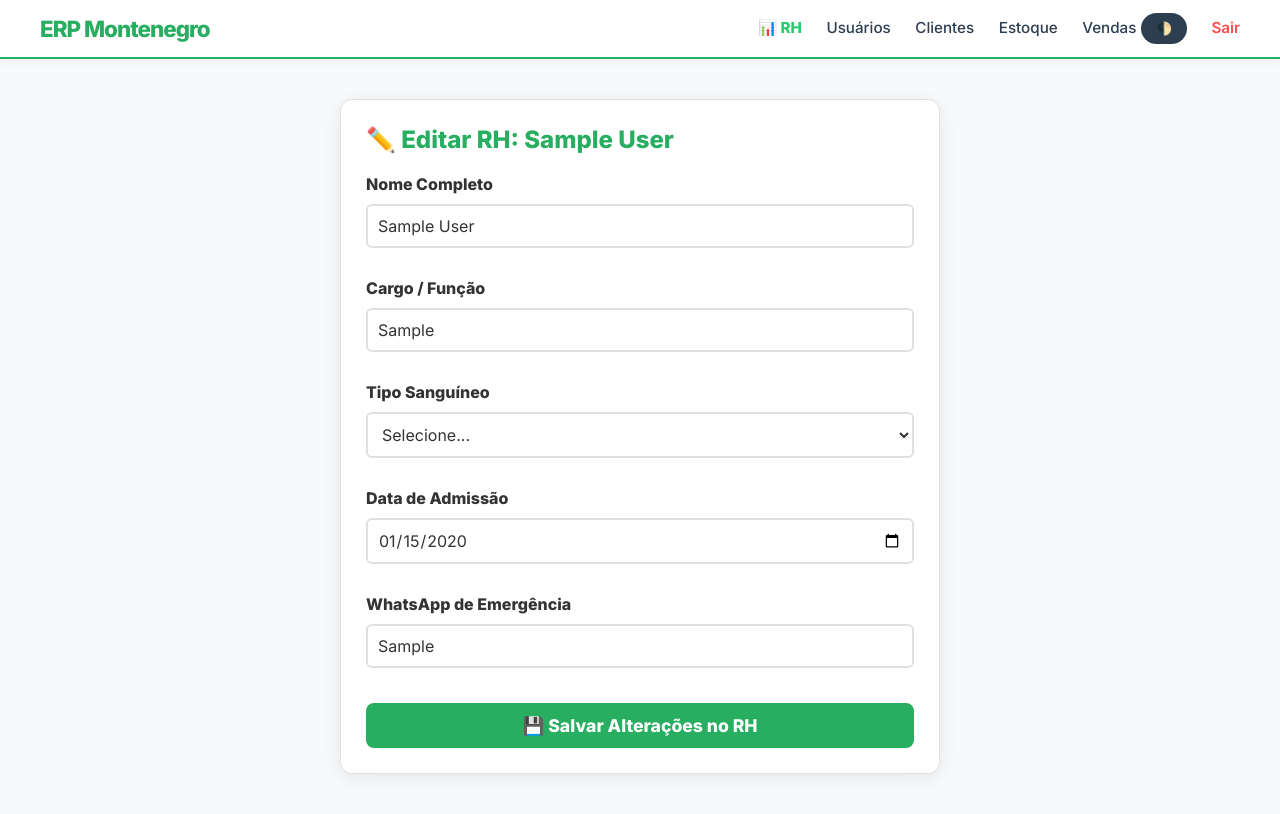
After one commit to profedufbarreto/erp_ferragem_montenegro, a Flask app: page /admin/rh/edit/1 in a window 1280 px wide. The commit adds this page. Run offline with Flask 2, Linux system fonts and the light colour scheme; the visitor is signed in with stand-in values (Sample User, id 1); tables that the repository leaves empty hold one stand-in row (values such as "Sample post"); parts of the project's set-up code (start-up, migrations or seed data) failed here and were passed over.

Commit message:
rh feito

```diff
--- a/app/routes/admin.py
+++ b/app/routes/admin.py
@@ -7,7 +7,6 @@ admin_bp = Blueprint('admin', __name__, url_prefix='/admin')
 
 @admin_bp.before_request
 def check_permissions():
-    """Proteção Global: Bloqueia qualquer rota deste arquivo para quem não é Admin ou Gerente"""
     allowed_roles = ['admin', 'gerente']
     if session.get('user_role') not in allowed_roles:
         flash("Acesso restrito. Retornando ao Dashboard.")
@@ -16,9 +15,40 @@ def check_permissions():
 # --- MÓDULO RH ---
 @admin_bp.route('/rh')
 def hr_dashboard():
-    """Painel Geral de RH para visualização de dados sensíveis"""
     employees = Employee.query.all()
     return render_template('admin/hr_dashboard.html', employees=employees)
+
+@admin_bp.route('/rh/edit/<int:employee_id>', methods=['GET', 'POST'])
+def edit_employee(employee_id):
+    emp = Employee.query.get_or_404(employee_id)
+
+    if request.method == 'POST':
+        try:
+            # Atualiza os dados capturando do formulário
+            emp.name = request.form.get('name')
+            emp.position = request.form.get('position')
+            emp.blood_type = request.form.get('blood_type')
+            emp.emergency_contact = request.form.get('emergency_contact')
+
+            # Tratamento de salário (caso você use no RH)
+            salary_val = request.form.get('salary')
+            if salary_val:
+                emp.salary = float(salary_val)
+
+            # Tratamento da data
+            date_str = request.form.get('admission_date')
+            if date_str:
+                emp.admission_date = datetime.strptime(date_str, '%Y-%m-%d')
+
+            db.session.add(emp) # Força a inclusão do objeto na sessão
+            db.session.commit()
+            flash(f"Dados de {emp.name} atualizados com sucesso!")
+            return redirect(url_for('admin.hr_dashboard'))
+        except Exception as e:
+            db.session.rollback()
+            flash(f"Erro ao atualizar RH: {str(e)}")
+
+    return render_template('admin/edit_employee.html', emp=emp)
 
 # --- GERENCIAMENTO DE USUÁRIOS ---
 @admin_bp.route('/users')
@@ -30,7 +60,6 @@ def list_users():
 def create_user():
     if request.method == 'POST':
         try:
-            # 1. Criação do Login (Tabela Users)
             new_user = User(
                 username=request.form['username'],
                 password=request.form['password'],
@@ -39,18 +68,13 @@ def create_user():
             db.session.add(new_user)
             db.session.flush()
 
-            # 2. Criação da Ficha de RH (Tabela Employees)
             new_emp = Employee(
                 name=request.form.get('name'),
                 cpf=request.form.get('cpf'),
-                # Dados de RH
                 position=request.form.get('position'),
                 blood_type=request.form.get('blood_type'),
-                admission_date=datetime.strptime(request.form.get('admission_date'), '%Y-%m-%d') if request.form.get('admission_date') else None,
                 emergency_contact=request.form.get('emergency_contact'),
                 salary=float(request.form.get('salary')) if request.form.get('salary') else 0.0,
-                # Dados Pessoais/Endereço
-                birth_date=datetime.strptime(request.form.get('birth_date'), '%Y-%m-%d') if request.form.get('birth_date') else None,
                 cep=request.form.get('cep'),
                 address=request.form.get('address'),
                 number=request.form.get('number'),
@@ -59,9 +83,15 @@ def create_user():
                 obs=request.form.get('obs'),
                 user_id=new_user.id
             )
+
+            if request.form.get('admission_date'):
+                new_emp.admission_date = datetime.strptime(request.form.get('admission_date'), '%Y-%m-%d')
+            if request.form.get('birth_date'):
+                new_emp.birth_date = datetime.strptime(request.form.get('birth_date'), '%Y-%m-%d')
+
             db.session.add(new_emp)
             db.session.commit()
-            flash(f"Colaborador {new_emp.name} cadastrado com sucesso no sistema e RH!")
+            flash(f"Colaborador {new_emp.name} cadastrado!")
             return redirect(url_for('admin.list_users'))
         except Exception as e:
             db.session.rollback()
@@ -72,45 +102,47 @@ def create_user():
 @admin_bp.route('/users/edit/<int:user_id>', methods=['GET', 'POST'])
 def edit_user(user_id):
     user = User.query.get_or_404(user_id)
-
-    # Proteção: Gerente não mexe no Admin Mestre
     if session.get('user_role') == 'gerente' and user.role == 'admin':
         flash("Gerentes não podem editar administradores.")
         return redirect(url_for('admin.list_users'))
 
     if request.method == 'POST':
-        user.username = request.form['username']
-        user.role = request.form['role']
-        if request.form.get('password'):
-            user.password = request.form['password']
+        try:
+            user.username = request.form['username']
+            user.role = request.form['role']
+            if request.form.get('password'):
+                user.password = request.form['password']
 
-        if user.employee:
-            emp = user.employee
-            emp.name = request.form.get('name')
-            emp.position = request.form.get('position')
-            emp.blood_type = request.form.get('blood_type')
-            emp.emergency_contact = request.form.get('emergency_contact')
-            emp.address = request.form.get('address')
-            emp.number = request.form.get('number')
-            # ... outros campos podem ser adicionados aqui
+            if user.employee:
+                emp = user.employee
+                emp.name = request.form.get('name')
+                emp.position = request.form.get('position')
+                emp.blood_type = request.form.get('blood_type')
+                emp.emergency_contact = request.form.get('emergency_contact')
 
-        db.session.commit()
-        flash("Dados atualizados com sucesso!")
-        return redirect(url_for('admin.list_users'))
+                date_adm = request.form.get('admission_date')
+                if date_adm:
+                    emp.admission_date = datetime.strptime(date_adm, '%Y-%m-%d')
+
+            db.session.commit()
+            flash("Dados atualizados com sucesso!")
+            return redirect(url_for('admin.list_users'))
+        except Exception as e:
+            db.session.rollback()
+            flash(f"Erro ao salvar: {str(e)}")
 
     return render_template('users/edit.html', user=user)
 
 @admin_bp.route('/users/delete/<int:user_id>')
 def delete_user(user_id):
     user = User.query.get_or_404(user_id)
-
     if user.username == 'admin' or (session.get('user_role') == 'gerente' and user.role == 'admin'):
-        flash("Permissão negada para excluir este perfil.")
+        flash("Permissão negada.")
         return redirect(url_for('admin.list_users'))
 
     if user.employee:
         db.session.delete(user.employee)
     db.session.delete(user)
     db.session.commit()
-    flash("Usuário removido.")
+    flash("Removido com sucesso.")
     return redirect(url_for('admin.list_users'))
--- /dev/null
+++ b/app/templates/admin/edit_employee.html
@@ -0,0 +1,45 @@
+{% extends "base.html" %}
+{% block content %}
+<div class="container">
+    <div class="card" style="max-width: 600px; margin: 20px auto; padding: 25px;">
+        <h2 style="color: var(--primary-color); margin-bottom: 20px;">✏️ Editar RH: {{ emp.name }}</h2>
+
+        <form method="POST">
+            <div class="form-group" style="margin-bottom: 15px;">
+                <label>Nome Completo</label>
+                <input type="text" name="name" class="form-control" value="{{ emp.name }}" required>
+            </div>
+
+            <div class="form-group" style="margin-bottom: 15px;">
+                <label>Cargo / Função</label>
+                <input type="text" name="position" class="form-control" value="{{ emp.position or '' }}">
+            </div>
+
+            <div class="form-group" style="margin-bottom: 15px;">
+                <label>Tipo Sanguíneo</label>
+                <select name="blood_type" class="form-control">
+                    <option value="" {% if not emp.blood_type %}selected{% endif %}>Selecione...</option>
+                    {% for tipo in ['A+', 'A-', 'B+', 'B-', 'AB+', 'AB-', 'O+', 'O-'] %}
+                    <option value="{{ tipo }}" {% if emp.blood_type == tipo %}selected{% endif %}>{{ tipo }}</option>
+                    {% endfor %}
+                </select>
+            </div>
+
+            <div class="form-group" style="margin-bottom: 15px;">
+                <label>Data de Admissão</label>
+                <input type="date" name="admission_date" class="form-control"
+                       value="{{ emp.admission_date.strftime('%Y-%m-%d') if emp.admission_date else '' }}">
+            </div>
+
+            <div class="form-group" style="margin-bottom: 20px;">
+                <label>WhatsApp de Emergência</label>
+                <input type="text" name="emergency_contact" class="form-control" value="{{ emp.emergency_contact or '' }}">
+            </div>
+
+            <button type="submit" class="btn-success" style="width: 100%; padding: 12px; font-weight: bold;">
+                💾 Salvar Alterações no RH
+            </button>
+        </form>
+    </div>
+</div>
+{% endblock %}
```
Also changed, not shown: app/models/user.py (+9 -0 lines), app/templates/admin/hr_dashboard.html (+20 -9 lines).
